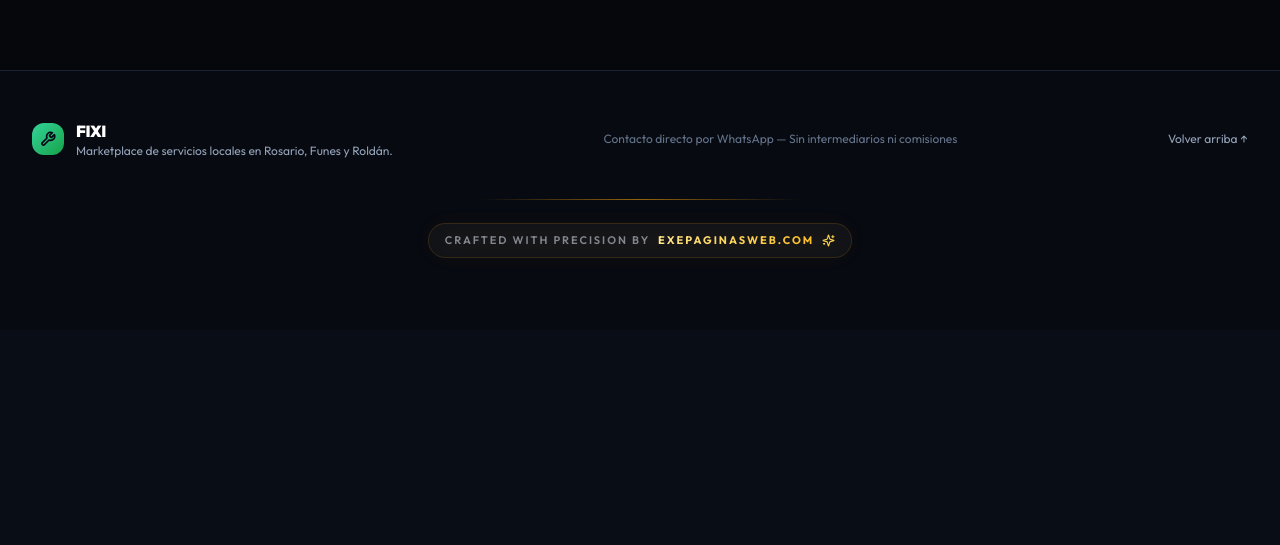
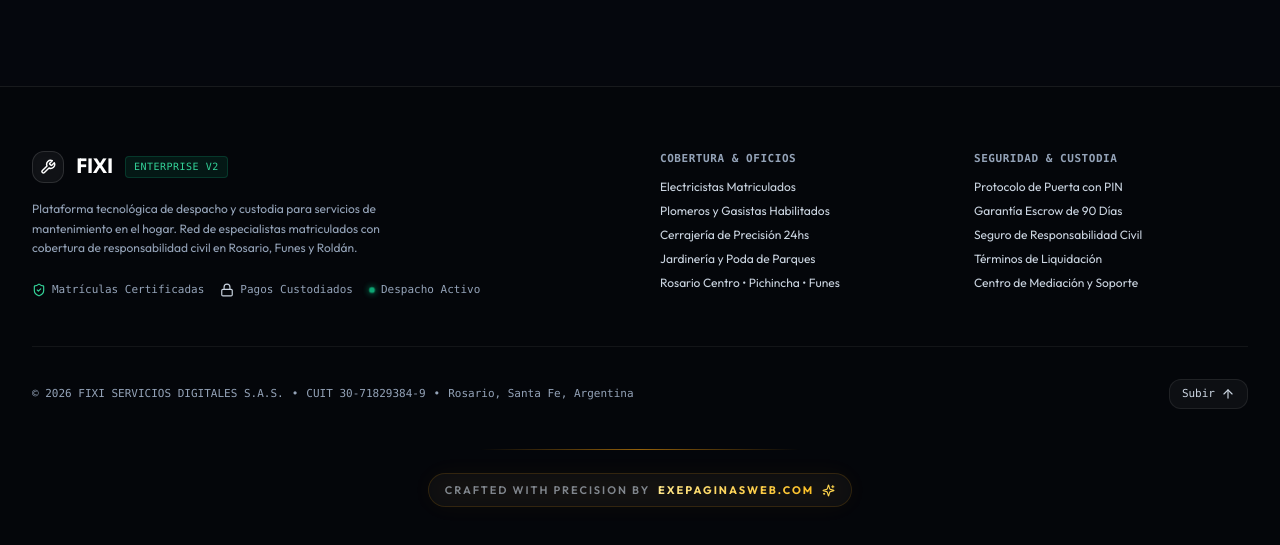
Before and after one commit to ExeDevCentral/fixi, a React (Vite) app: page / in a window 1280 px wide. Shown: the part 1112-1657 px from the top of the page. Before the commit the page ends 1442 px from the top, so only its background shows below. Built offline with nearby package versions, Linux system fonts and the light colour scheme; no server answers; the database is empty.

Commit message:
style: elevate footer to enterprise monochrome design

```diff
--- a/src/components/Footer.tsx
+++ b/src/components/Footer.tsx
@@ -1,38 +1,109 @@
 import React from 'react';
-import { Wrench } from 'lucide-react';
+import { Wrench, ShieldCheck, Lock, ArrowUp, Activity } from 'lucide-react';
 import { CraftedBySignature } from './shared/CraftedBySignature';
 
 export const Footer: React.FC = () => {
+  const scrollToTop = () => {
+    window.scrollTo({ top: 0, behavior: 'smooth' });
+  };
+
   return (
-    <footer className="w-full border-t border-slate-800/80 bg-[#070a11] py-8 sm:py-12 mt-16">
-      <div className="max-w-7xl mx-auto px-4 sm:px-6 lg:px-8 flex flex-col md:flex-row items-center justify-between gap-4 text-center md:text-left">
+    <footer className="w-full border-t border-white/[0.08] bg-[#04060a] pt-16 pb-12 mt-20">
+      <div className="max-w-7xl mx-auto px-4 sm:px-6 lg:px-8">
 
-        {/* Left info */}
+        {/* Main Footer Grid */}
+        <div className="grid grid-cols-1 md:grid-cols-4 gap-10 pb-12 border-b border-white/[0.06] text-xs">
+
+          {/* Column 1: Brand & Enterprise Statement */}
+          <div className="md:col-span-2 space-y-4">
             <div className="flex items-center gap-3">
-          <div className="flex items-center justify-center w-8 h-8 rounded-xl bg-gradient-to-br from-emerald-400 to-green-600">
-            <Wrench className="w-4 h-4 text-slate-950 stroke-[2.5]" />
+              <div className="flex items-center justify-center w-8 h-8 rounded-xl bg-white/[0.05] border border-white/[0.12] shadow-inner">
+                <Wrench className="w-4 h-4 text-white stroke-[2.2]" />
               </div>
-          <div>
-            <span className="text-base font-black tracking-tight text-white font-sans">FIXI</span>
-            <p className="text-xs text-slate-400">Marketplace de servicios locales en Rosario, Funes y Roldán.</p>
+              <span className="text-xl font-bold tracking-tight text-white font-display">
+                FIXI
+              </span>
+              <span className="text-[10px] font-mono tracking-wider uppercase text-emerald-400 bg-emerald-500/10 border border-emerald-500/20 px-2 py-0.5 rounded">
+                ENTERPRISE v2
+              </span>
+            </div>
+
+            <p className="text-slate-400 text-xs leading-relaxed max-w-sm">
+              Plataforma tecnológica de despacho y custodia para servicios de mantenimiento en el hogar. Red de especialistas matriculados con cobertura de responsabilidad civil en Rosario, Funes y Roldán.
+            </p>
+
+            <div className="flex flex-wrap items-center gap-4 text-[11px] text-slate-400 pt-2 font-mono">
+              <span className="flex items-center gap-1.5">
+                <ShieldCheck className="w-3.5 h-3.5 text-emerald-400" />
+                Matrículas Certificadas
+              </span>
+              <span className="flex items-center gap-1.5">
+                <Lock className="w-3.5 h-3.5 text-slate-300" />
+                Pagos Custodiados
+              </span>
+              <span className="flex items-center gap-1.5">
+                <span className="status-dot-live"></span>
+                Despacho Activo
+              </span>
             </div>
           </div>
 
-        {/* Center Tagline */}
-        <div className="text-xs text-slate-500">
-          <span>Contacto directo por WhatsApp — Sin intermediarios ni comisiones</span>
+          {/* Column 2: Servicios & Cobertura */}
+          <div className="space-y-3">
+            <div className="text-[11px] font-mono uppercase tracking-wider text-slate-400 font-semibold">
+              COBERTURA & OFICIOS
+            </div>
+            <ul className="space-y-2 text-slate-400">
+              <li><span className="text-slate-300 hover:text-white transition-colors cursor-pointer">Electricistas Matriculados</span></li>
+              <li><span className="text-slate-300 hover:text-white transition-colors cursor-pointer">Plomeros y Gasistas Habilitados</span></li>
+              <li><span className="text-slate-300 hover:text-white transition-colors cursor-pointer">Cerrajería de Precisión 24hs</span></li>
+              <li><span className="text-slate-300 hover:text-white transition-colors cursor-pointer">Jardinería y Poda de Parques</span></li>
+              <li><span className="text-slate-300 hover:text-white transition-colors cursor-pointer">Rosario Centro • Pichincha • Funes</span></li>
+            </ul>
           </div>
 
-        {/* Right Links */}
-        <div className="text-xs text-slate-400">
-          <a href="#top" className="hover:text-emerald-400 transition-colors">Volver arriba ↑</a>
+          {/* Column 3: Garantía y Seguridad */}
+          <div className="space-y-3">
+            <div className="text-[11px] font-mono uppercase tracking-wider text-slate-400 font-semibold">
+              SEGURIDAD & CUSTODIA
+            </div>
+            <ul className="space-y-2 text-slate-400">
+              <li><span className="text-slate-300 hover:text-white transition-colors cursor-pointer">Protocolo de Puerta con PIN</span></li>
+              <li><span className="text-slate-300 hover:text-white transition-colors cursor-pointer">Garantía Escrow de 90 Días</span></li>
+              <li><span className="text-slate-300 hover:text-white transition-colors cursor-pointer">Seguro de Responsabilidad Civil</span></li>
+              <li><span className="text-slate-300 hover:text-white transition-colors cursor-pointer">Términos de Liquidación</span></li>
+              <li><span className="text-slate-300 hover:text-white transition-colors cursor-pointer">Centro de Mediación y Soporte</span></li>
+            </ul>
           </div>
 
         </div>
 
+        {/* Bottom Bar */}
+        <div className="pt-8 flex flex-col sm:flex-row items-center justify-between gap-4 text-xs text-slate-400">
+          <div className="flex flex-wrap items-center gap-2 text-[11px] font-mono text-slate-400">
+            <span>© {new Date().getFullYear()} FIXI SERVICIOS DIGITALES S.A.S.</span>
+            <span>•</span>
+            <span>CUIT 30-71829384-9</span>
+            <span>•</span>
+            <span>Rosario, Santa Fe, Argentina</span>
+          </div>
+
+          <div className="flex items-center gap-4">
+            <button
+              onClick={scrollToTop}
+              className="flex items-center gap-1.5 px-3 py-1.5 rounded-xl bg-white/[0.04] hover:bg-white/[0.08] text-slate-300 border border-white/[0.08] text-[11px] font-mono transition-all"
+            >
+              <span>Subir</span>
+              <ArrowUp className="w-3.5 h-3.5" />
+            </button>
+          </div>
+        </div>
+
         {/* ExePaginasWeb Signature */}
-      <div className="max-w-7xl mx-auto px-4 sm:px-6 lg:px-8">
-        <CraftedBySignature variant="dark" showBar className="mt-10" />
+        <div className="pt-6">
+          <CraftedBySignature variant="dark" showBar className="mt-4" />
+        </div>
+
       </div>
     </footer>
   );
```
Lines whose indentation alone changed are shown as unchanged.
